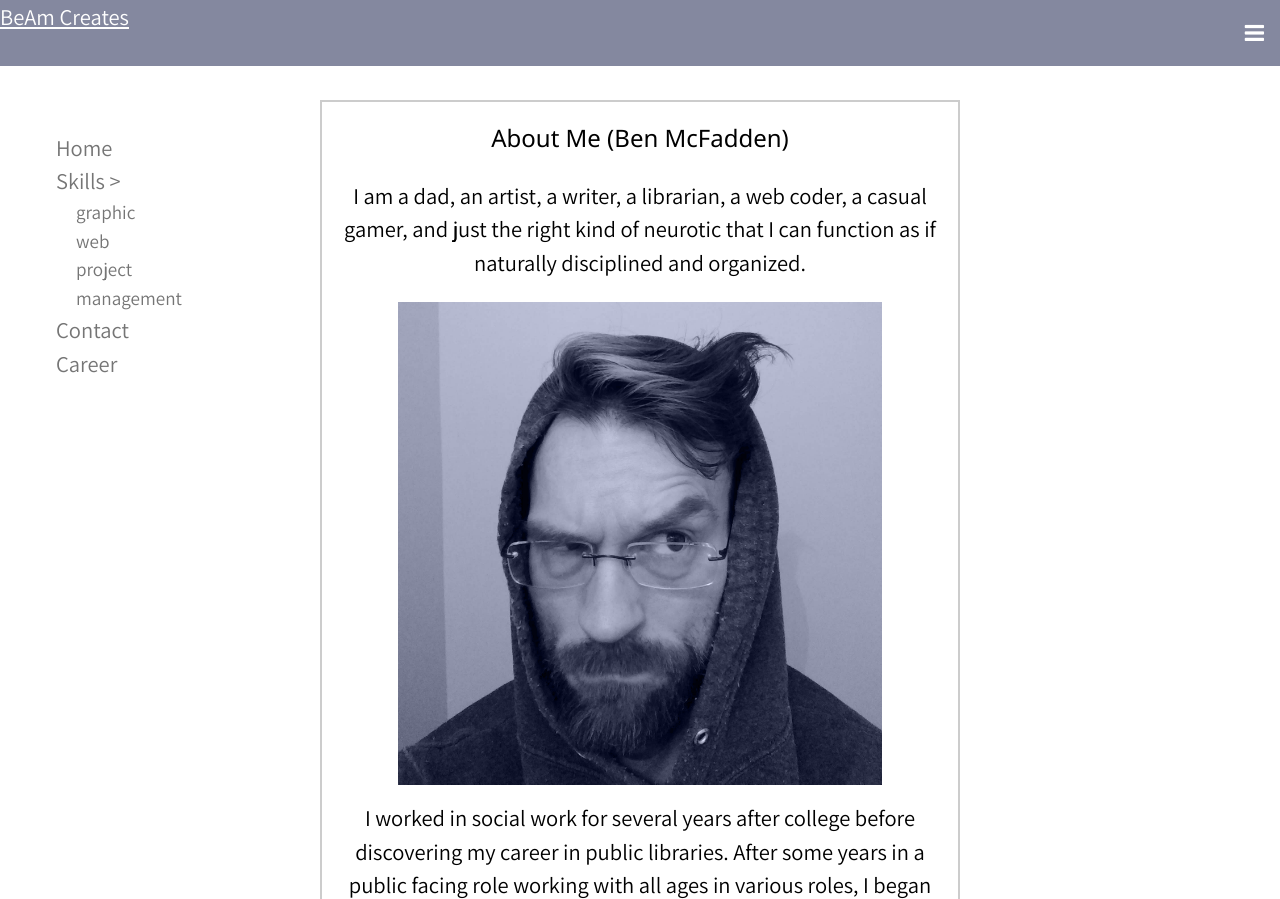
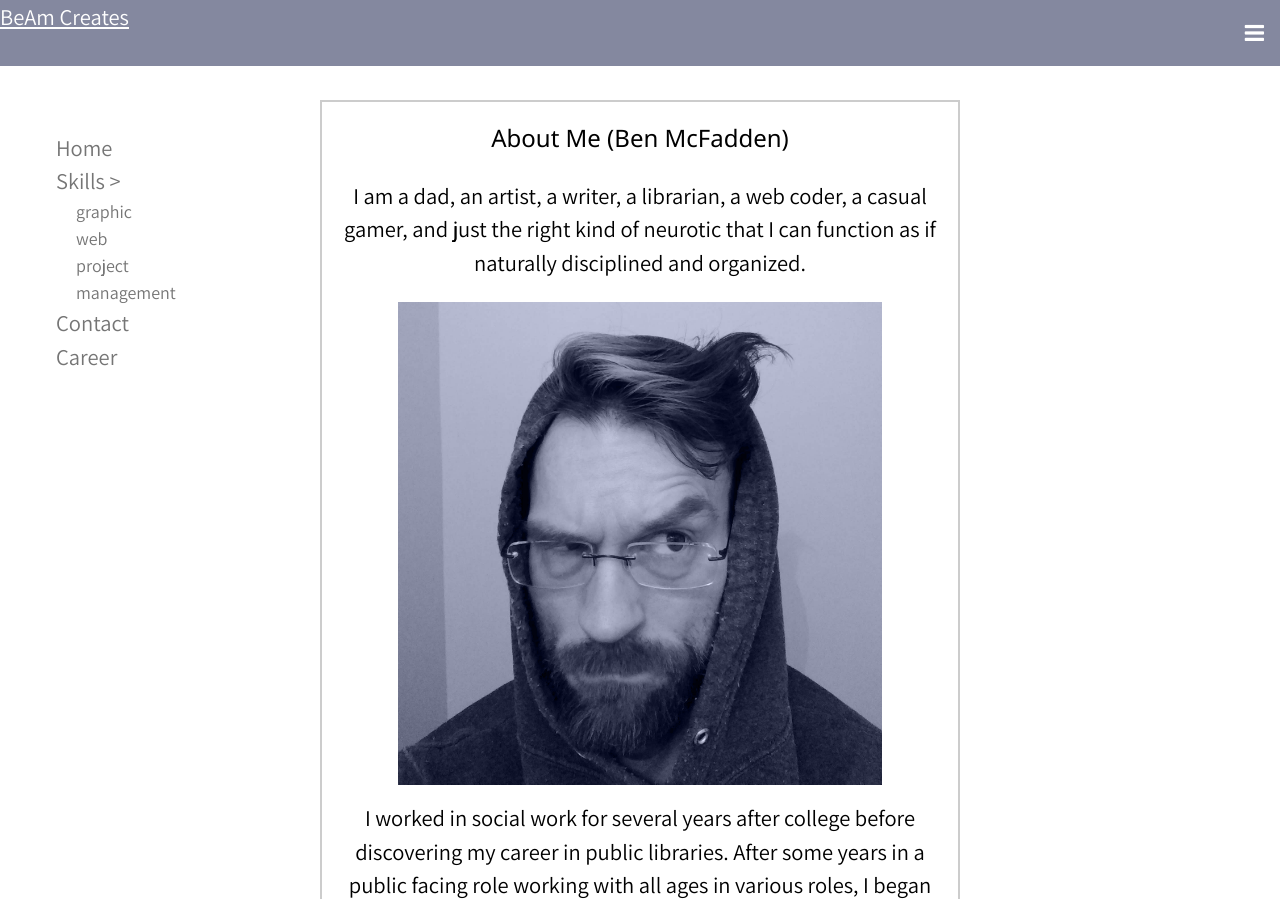
Before and after one commit to viscid2013/beamcreates2, a PHP site: page /home.html in a window 1280 px wide. Shown: the top 899 px of the page. Run offline with PHP 8.4, Linux system fonts and the light colour scheme; some libraries are stand-ins or nearby versions.

Commit message:
still tweaking subnav size

```diff
--- a/styles/beamW3.css
+++ b/styles/beamW3.css
@@ -35,12 +35,12 @@ body{
 
 #sideNav ul{
 	list-style: none;
-	min-width: 35%;
+	min-width: 45%;
 }
 
 .subNav{
 	margin-left: 20px;
-	font-size: 85%;
+	font-size: 80%;
 }
 
 #mainContent {
```
